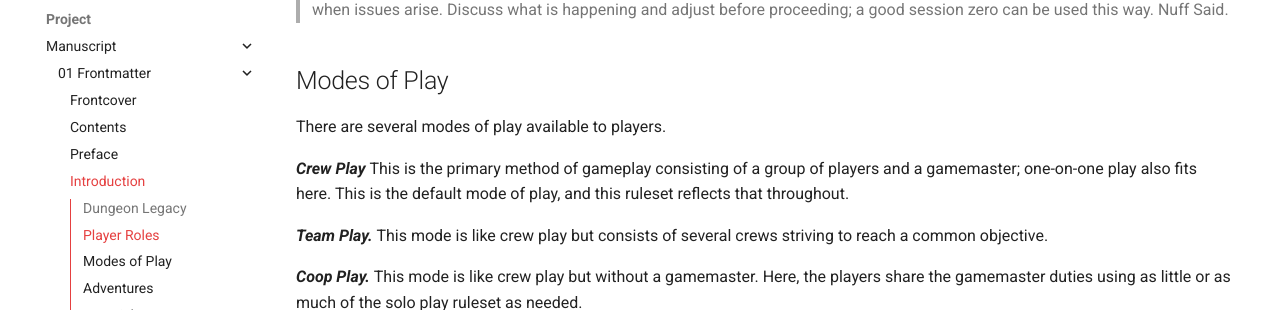
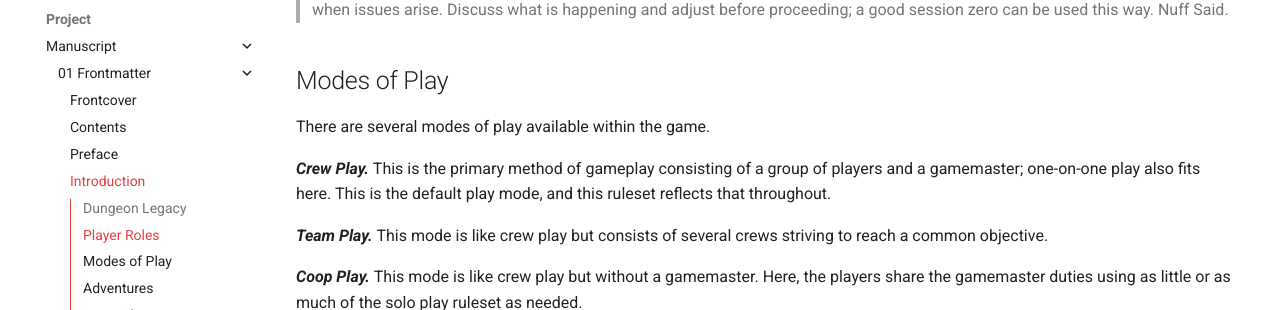
Before and after one commit to OldManUmby/DungeonLegacy, an MkDocs documentation site: the page built from docs/project/manuscript/01 Frontmatter/04 Introduction.md, in a window 1280 px wide and 900 px high, scrolled down 1174 px. Shown: the part 143-453 px from the top of the window. Built offline with MkDocs 1.6.1 and Material for MkDocs 9.7.7, drawn with Linux system fonts in a browser that asks for light colours; comment, search, counter and statistics services are not loaded.

Commit message:
Updated Introduction

```diff
--- a/docs/project/manuscript/01 Frontmatter/04 Introduction.md
+++ b/docs/project/manuscript/01 Frontmatter/04 Introduction.md
@@ -20,9 +20,9 @@ Specifically, a gamemaster's job is to create, arbitrate, narrate, and run the a
 
 ## Modes of Play
 
-There are several modes of play available to players.
+There are several modes of play available within the game.
 
-***Crew Play*** This is the primary method of gameplay consisting of a group of players and a gamemaster; one-on-one play also fits here. This is the default mode of play, and this ruleset reflects that throughout.
+***Crew Play.*** This is the primary method of gameplay consisting of a group of players and a gamemaster; one-on-one play also fits here. This is the default play mode, and this ruleset reflects that throughout.
 
 ***Team Play.*** This mode is like crew play but consists of several crews striving to reach a common objective.
 
```
